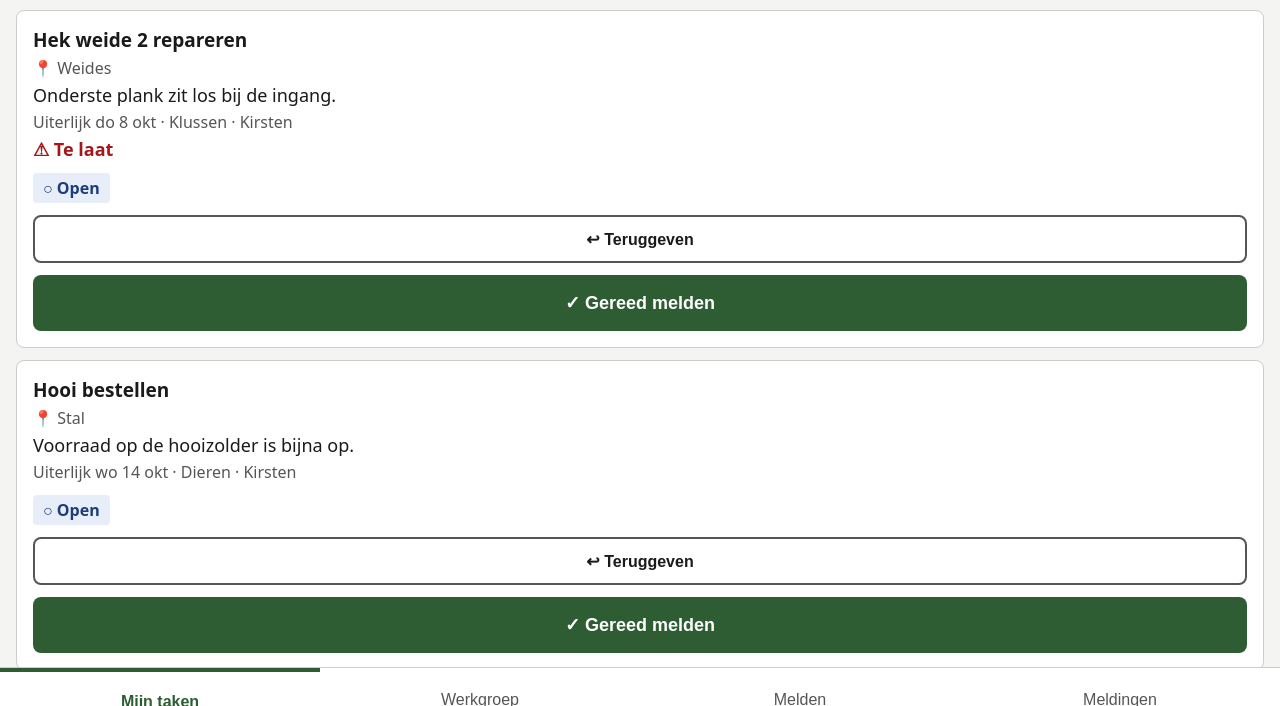
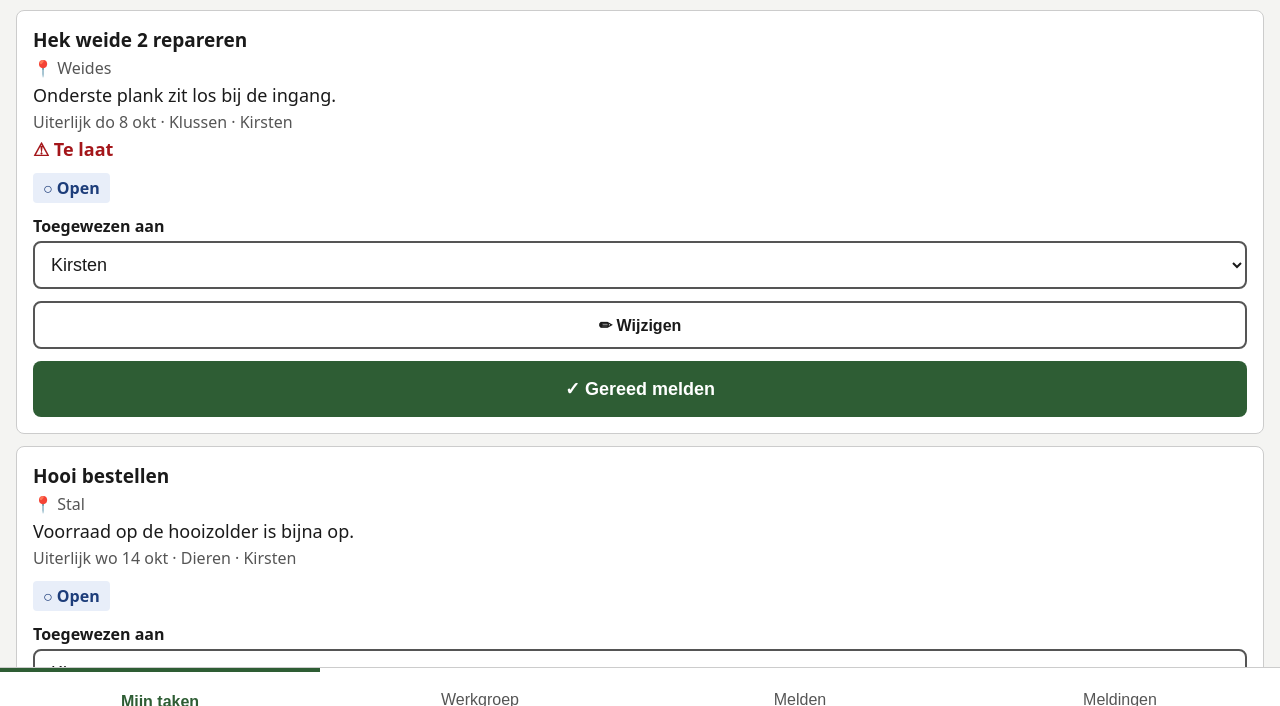
Before and after one commit to Park-de-Stadshoeve/Onderhoudsapp, a plain HTML site: page index.html in a window 1280 px wide. Shown: the part 68-774 px from the top of the page. Drawn offline with Linux system fonts and the light colour scheme.

Commit message:
Change user permissions to allow full access

```diff
--- a/index.html
+++ b/index.html
@@ -149,7 +149,7 @@
     const ingelogdeGebruiker = {
       naam: "Kirsten",
       werkgroepen: ["Dieren", "Klussen"],
-      magAllesZien: false,  // true = bestuur of coördinator onderhoud
+      magAllesZien: true,  // true = bestuur of coördinator onderhoud
       isFrion: false        // true = Frion-begeleider
     };
 
```
